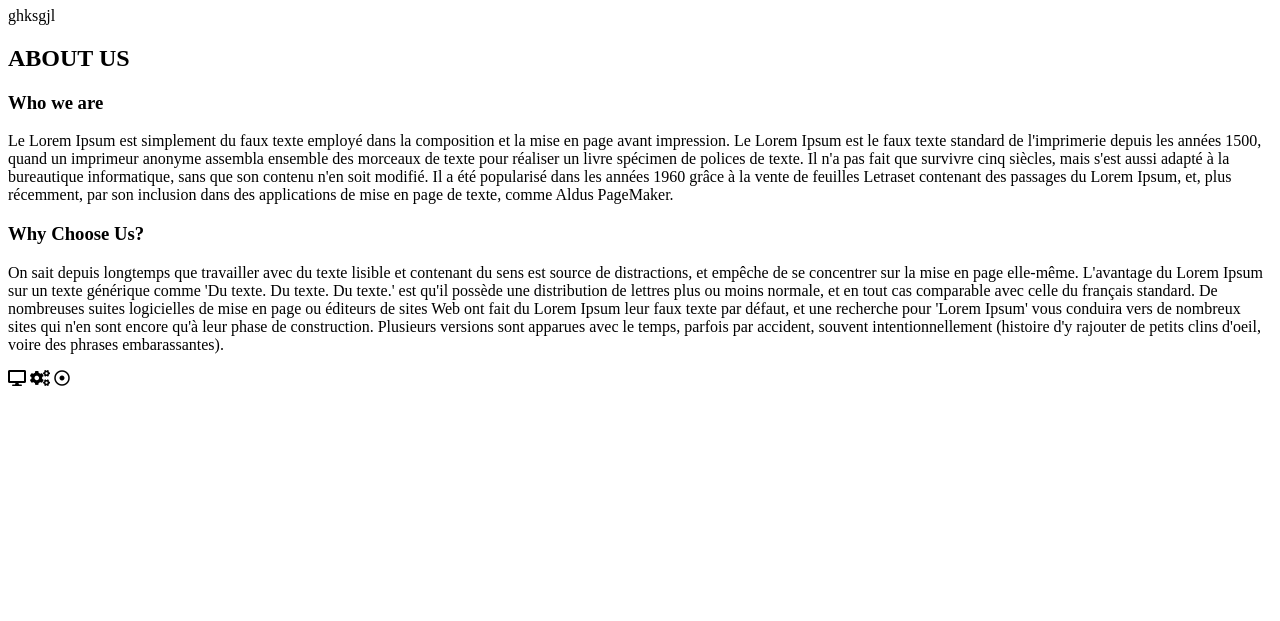
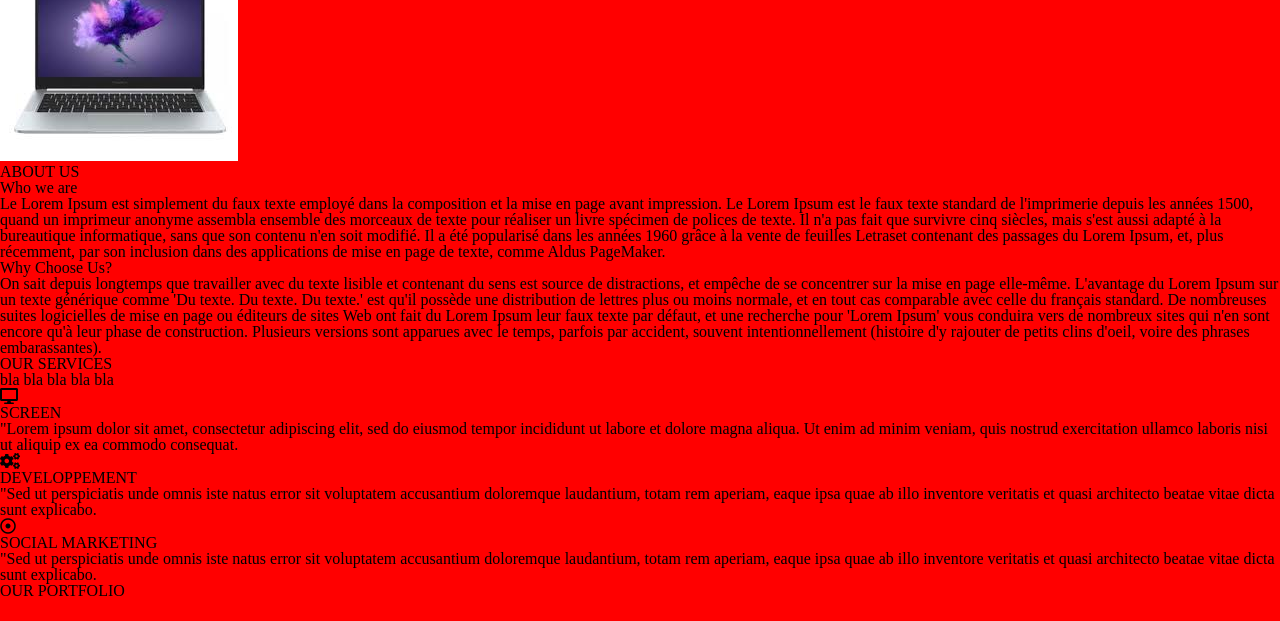
Before and after one commit to gregorybouyssou/projet_creativ, a plain HTML site: page index.html in a window 1280 px wide. Shown: the part 179-800 px from the top of the page. Drawn offline with Linux system fonts and the light colour scheme.

Commit message:
session final

```diff
--- a/index.html
+++ b/index.html
@@ -3,7 +3,9 @@
 <head>
     <meta charset="UTF-8">
     <meta name="viewport" content="width=device-width, initial-scale=1.0">
+    <link rel="stylesheet" href="reset.css">
     <link rel="stylesheet" href="https://use.fontawesome.com/releases/v5.8.1/css/all.css" integrity="sha384-50oBUHEmvpQ+1lW4y57PTFmhCaXp0ML5d60M1M7uH2+nqUivzIebhndOJK28anvf" crossorigin="anonymous">
+    <link rel="stylesheet" href="style.css">
     <meta http-equiv="X-UA-Compatible" content="ie=edge">
     <title>Creative & high quality</title>
 
@@ -25,25 +27,31 @@
                     <a href="#">CONTACT</a>
             </li>
 
-            <li>
-                <a href="#">clic here</a>
-            </li>
+
 
         </ul>
     <h1>
         Creative & high quality
     </h1>
     <div>
-        ghksgjl
+            Indiquez-nous simplement vos nom, prénom, code postal de votre agence Pôle Emploi et le numéro d'identifiant Pôle Emploi afin de vérifier auprès de Pôle Emploi votre inscription sur leurs listes. Ces données ne seront utilisées qu'à des fins de vérification de l'inscription chez Pôle Emploi.
     </div>
+    <ul>
+            <li>
+                    <a href="#">clic here</a>
+            </li>
+    </ul>
 
 </head>
 
 <body>
 
+        <img src="index.jpeg">
+
     <h2>
         ABOUT US
     </h2>
+
 
     <div1>
     <h3>
@@ -61,19 +69,64 @@
 <h3>
         Why Choose Us?
 </h3>
-<p>
+    <p>
     On sait depuis longtemps que travailler avec du texte lisible et contenant du sens est source de distractions, et empêche de se concentrer sur la mise en page elle-même. L'avantage du Lorem Ipsum sur un texte générique comme 'Du texte. Du texte. Du texte.' est qu'il possède une distribution de lettres plus ou moins normale, et en tout cas comparable avec celle du français standard. De nombreuses suites logicielles de mise en page ou éditeurs de sites Web ont fait du Lorem Ipsum leur faux texte par défaut, et une recherche pour 'Lorem Ipsum' vous conduira vers de nombreux sites qui n'en sont encore qu'à leur phase de construction. Plusieurs versions sont apparues avec le temps, parfois par accident, souvent intentionnellement (histoire d'y rajouter de petits clins d'oeil, voire des phrases embarassantes).
-</p>
+    </p>
 
 </div2>
 
+<h2>
+    OUR SERVICES
+</h2>
+
+<div3>
+    <p>
+        bla bla bla bla bla
+    </p>
+
+</div3>
+
+
 <i class="fas fa-desktop"></i>
+
+<div4>
+    <h3>
+        SCREEN
+    </h3>
+    <p>
+            "Lorem ipsum dolor sit amet, consectetur adipiscing elit, sed do eiusmod tempor incididunt ut labore et dolore magna aliqua. Ut enim ad minim veniam, quis nostrud exercitation ullamco laboris nisi ut aliquip ex ea commodo consequat.
+    </p>
+
+</div4>
+
 <i class="fas fa-cogs"></i>
+<div5>
+    <h3>
+        DEVELOPPEMENT
+    </h3>
+    <p>
+            "Sed ut perspiciatis unde omnis iste natus error sit voluptatem accusantium doloremque laudantium, totam rem aperiam, eaque ipsa quae ab illo inventore veritatis et quasi architecto beatae vitae dicta sunt explicabo.
+    </p>
+
+</div5>
+
 <i class="far fa-dot-circle"></i>
+<div6>
+    <h3>
+        SOCIAL MARKETING
+    </h3>
+    <p>
+            "Sed ut perspiciatis unde omnis iste natus error sit voluptatem accusantium doloremque laudantium, totam rem aperiam, eaque ipsa quae ab illo inventore veritatis et quasi architecto beatae vitae dicta sunt explicabo.
+    </p>
+</div6>
 
 
 </body>
 <footer>
+    <h3>
+        OUR PORTFOLIO
+    </h3>
+
 
 </footer>
 
--- /dev/null
+++ b/reset.css
@@ -0,0 +1,48 @@
+/* http://meyerweb.com/eric/tools/css/reset/
+   v2.0 | 20110126
+   License: none (public domain)
+*/
+
+html, body, div, span, applet, object, iframe,
+h1, h2, h3, h4, h5, h6, p, blockquote, pre,
+a, abbr, acronym, address, big, cite, code,
+del, dfn, em, img, ins, kbd, q, s, samp,
+small, strike, strong, sub, sup, tt, var,
+b, u, i, center,
+dl, dt, dd, ol, ul, li,
+fieldset, form, label, legend,
+table, caption, tbody, tfoot, thead, tr, th, td,
+article, aside, canvas, details, embed,
+figure, figcaption, footer, header, hgroup,
+menu, nav, output, ruby, section, summary,
+time, mark, audio, video {
+	margin: 0;
+	padding: 0;
+	border: 0;
+	font-size: 100%;
+	font: inherit;
+	vertical-align: baseline;
+}
+/* HTML5 display-role reset for older browsers */
+article, aside, details, figcaption, figure,
+footer, header, hgroup, menu, nav, section {
+	display: block;
+}
+body {
+	line-height: 1;
+}
+ol, ul {
+	list-style: none;
+}
+blockquote, q {
+	quotes: none;
+}
+blockquote:before, blockquote:after,
+q:before, q:after {
+	content: '';
+	content: none;
+}
+table {
+	border-collapse: collapse;
+	border-spacing: 0;
+}
--- a/style.css
+++ b/style.css
@@ -0,0 +1,7 @@
+body {
+    background-color: red;
+}
+
+header {
+    width:80%;
+}
```
Also changed, not shown: index.jpeg (added).
